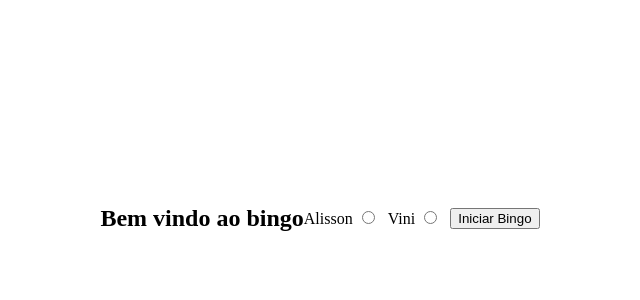
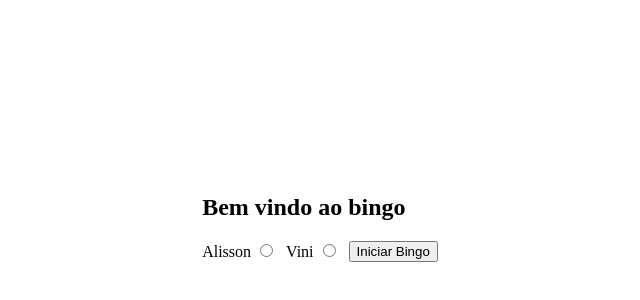
Before and after one commit to ajpf44/bingo, a plain HTML site: page index.html in a window 1280 px wide. Shown: the part 190-490 px from the top of the page, without its empty margins (328-968 px from the left). Drawn offline with Linux system fonts and the light colour scheme.

Commit message:
correct css main display

```diff
--- a/style.css
+++ b/style.css
@@ -1,4 +1,4 @@
-.main-container{
+main{
     width: 100vw;
     height: 100vh;
     display: flex;
```
